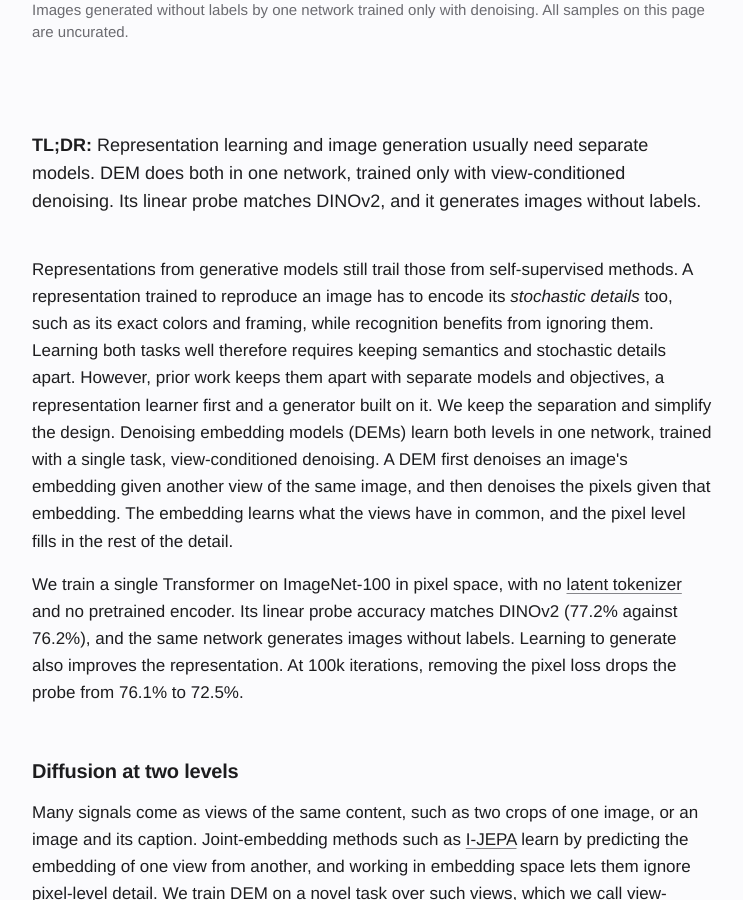
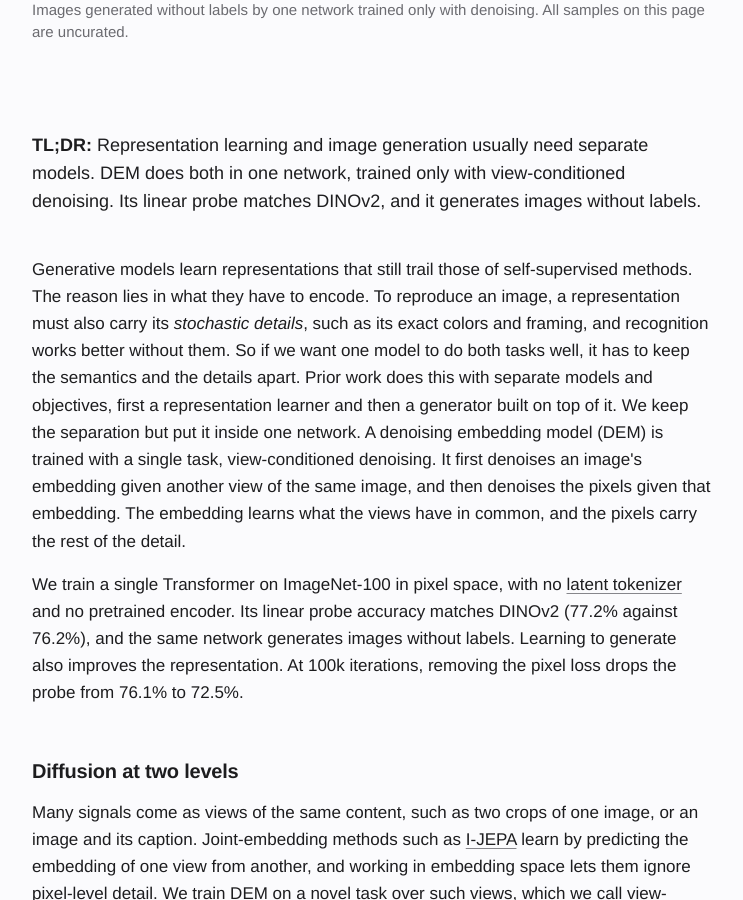
Before and after one commit to rabiulcste/rabiulcste.github.io, a Jekyll site: the page built from dem-denoising-embeddings/index.html, in a window 1280 px wide and 900 px high, scrolled down 982 px. Shown: the whole window, without its empty margins (268-1011 px from the left). Built offline with Jekyll 4.4.1, drawn with Linux system fonts in a browser that asks for light colours.

Commit message:
DEM page: intro in a plainer voice

```diff
--- a/dem-denoising-embeddings/index.html
+++ b/dem-denoising-embeddings/index.html
@@ -240,7 +240,7 @@
     <p class="tldr"><strong>TL;DR:</strong> Representation learning and image generation usually need separate models. DEM does both in one network, trained only with view-conditioned denoising. Its linear probe matches DINOv2, and it generates images without labels.</p>
 </section>
 <section class="intro">
-    <p>Representations from generative models still trail those from self-supervised methods. A representation trained to reproduce an image has to encode its <em>stochastic details</em> too, such as its exact colors and framing, while recognition benefits from ignoring them. Learning both tasks well therefore requires keeping semantics and stochastic details apart. However, prior work keeps them apart with separate models and objectives, a representation learner first and a generator built on it. We keep the separation and simplify the design. Denoising embedding models (DEMs) learn both levels in one network, trained with a single task, view-conditioned denoising. A DEM first denoises an image's embedding given another view of the same image, and then denoises the pixels given that embedding. The embedding learns what the views have in common, and the pixel level fills in the rest of the detail.</p>
+    <p>Generative models learn representations that still trail those of self-supervised methods. The reason lies in what they have to encode. To reproduce an image, a representation must also carry its <em>stochastic details</em>, such as its exact colors and framing, and recognition works better without them. So if we want one model to do both tasks well, it has to keep the semantics and the details apart. Prior work does this with separate models and objectives, first a representation learner and then a generator built on top of it. We keep the separation but put it inside one network. A denoising embedding model (DEM) is trained with a single task, view-conditioned denoising. It first denoises an image's embedding given another view of the same image, and then denoises the pixels given that embedding. The embedding learns what the views have in common, and the pixels carry the rest of the detail.</p>
     <p>We train a single Transformer on ImageNet-100 in pixel space, with no <a href="https://arxiv.org/abs/2112.10752">latent tokenizer</a> and no pretrained encoder. Its linear probe accuracy matches DINOv2 (77.2% against 76.2%), and the same network generates images without labels. Learning to generate also improves the representation. At 100k iterations, removing the pixel loss drops the probe from 76.1% to 72.5%.</p>
 </section>
 
```
